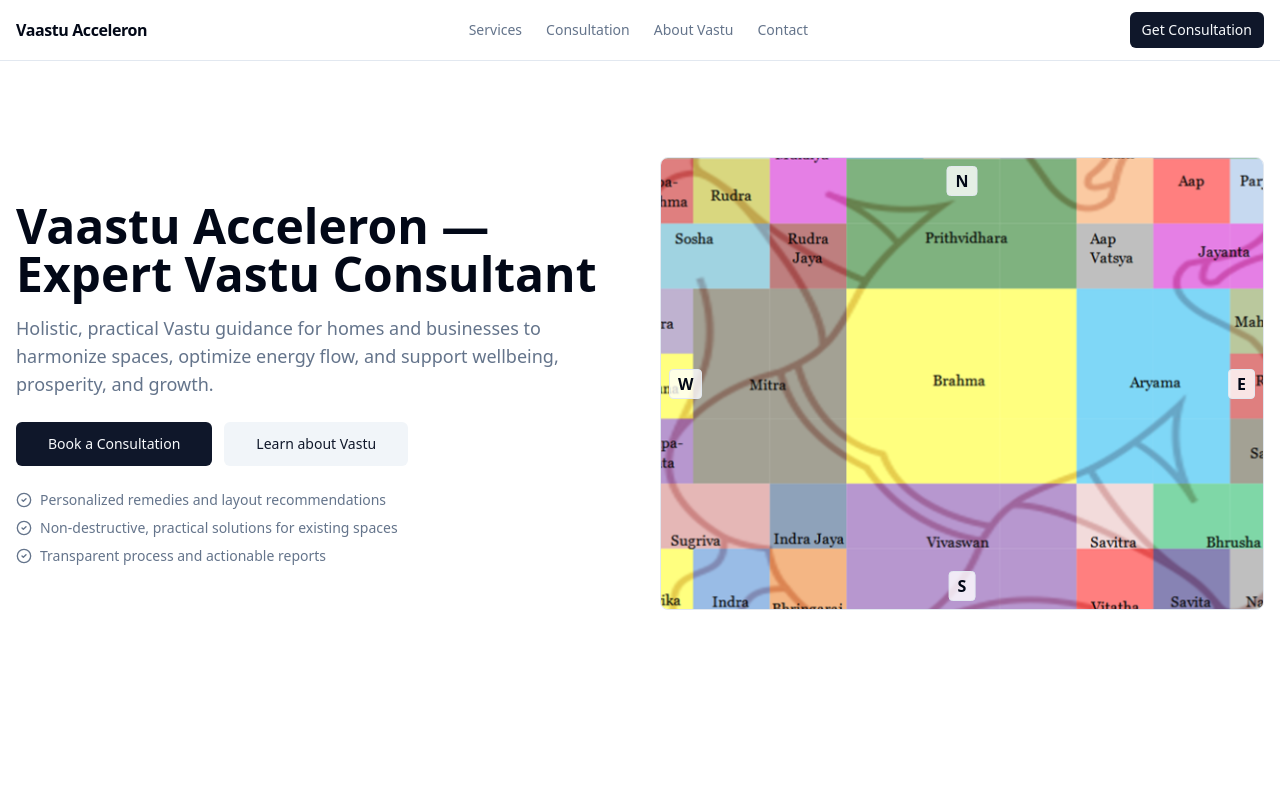
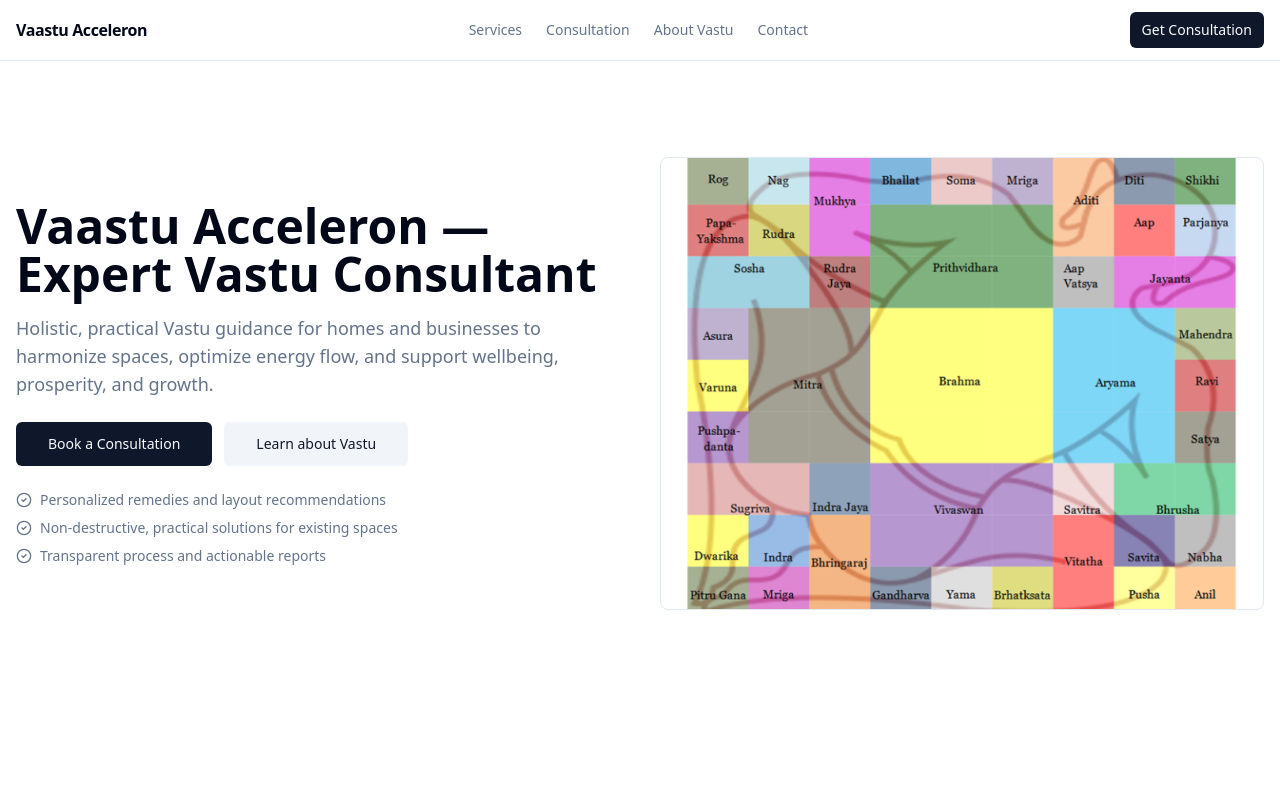
Before and after one commit to yg2154/cosmic-space-solutions, a React (Vite) app: page / in a window 1280 px wide. Shown: the top 790 px of the page. Built offline with nearby package versions, Linux system fonts and the light colour scheme.

Commit message:
Remove image cropping and directional overlays

```diff
--- a/src/pages/Index.tsx
+++ b/src/pages/Index.tsx
@@ -66,13 +66,8 @@ const Index = () => {
                 src="/lovable-uploads/Vastu-Purusha-Mandala.png"
                 alt="Vastu Purusha Mandala grid diagram illustrating directional energies"
                 loading="lazy"
-                className="h-full w-full object-cover object-center scale-[1.15] select-none pointer-events-none"
+                className="h-full w-full object-contain object-center select-none pointer-events-none"
               />
-              {/* Direction labels */}
-              <span aria-hidden className="absolute top-2 left-1/2 -translate-x-1/2 rounded border bg-background/80 px-2 py-0.5 text-sm md:text-base font-bold text-foreground">N</span>
-              <span aria-hidden className="absolute bottom-2 left-1/2 -translate-x-1/2 rounded border bg-background/80 px-2 py-0.5 text-sm md:text-base font-bold text-foreground">S</span>
-              <span aria-hidden className="absolute top-1/2 left-2 -translate-y-1/2 rounded border bg-background/80 px-2 py-0.5 text-sm md:text-base font-bold text-foreground">W</span>
-              <span aria-hidden className="absolute top-1/2 right-2 -translate-y-1/2 rounded border bg-background/80 px-2 py-0.5 text-sm md:text-base font-bold text-foreground">E</span>
             </figure>
           </div>
         </section>
```
